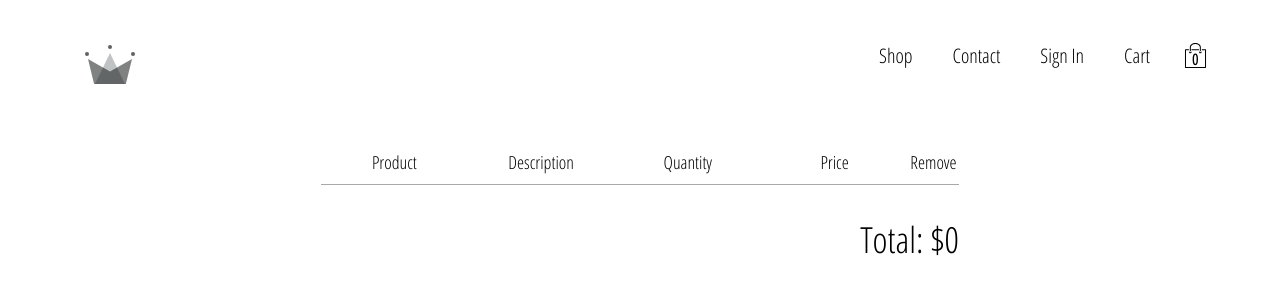
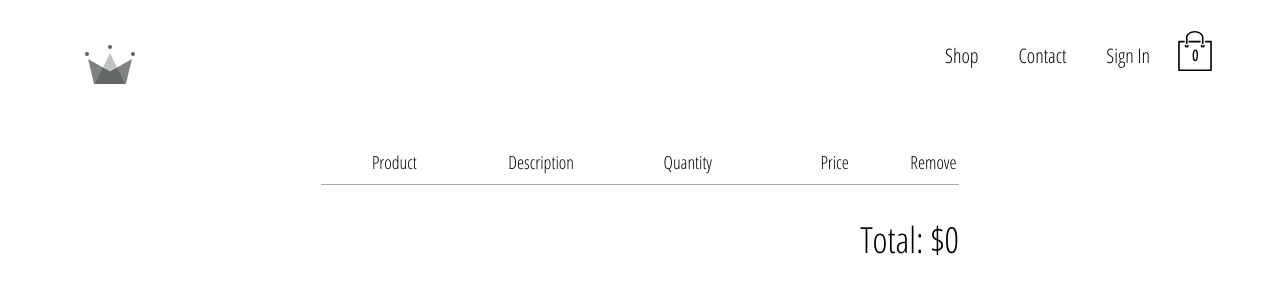
Before and after one commit to Professional0321/react_react-hooks_typescript_node, a React (Create React App) app: page /checkout in a window 1280 px wide. Shown: the top 300 px of the page. Built offline with nearby package versions, Linux system fonts and the light colour scheme.

Commit message:
Increase quantity of items through checkout page

```diff
--- a/src/components/cart-icon/cart-icon.styles.scss
+++ b/src/components/cart-icon/cart-icon.styles.scss
@@ -6,10 +6,11 @@
   align-items: center;
   justify-content: center;
   cursor: pointer;
+  bottom: 4px;
 
   .shopping-icon {
-    width: 2.5rem;
-    height: 2.5rem;
+    width: 4rem;
+    height: 4rem;
   }
 
   .item-count {
--- a/src/components/checkout-item/checkout-item.component.jsx
+++ b/src/components/checkout-item/checkout-item.component.jsx
@@ -12,8 +12,11 @@ const CheckoutItem = ({ cartItem }) => {
         <img src={imageUrl} alt="item"></img>
       </div>
       <span className="name">{name}</span>
-      <div onClick={() => removeItem(this.cartItem)}></div>
-      <span className="quantity">{quantity}</span>
+      <span className="quantity">
+        <div onClick={() => removeItem(cartItem)}>&#10094;</div>
+        <span className="quantity">{quantity}</span>
+        <div onClick={() => addItem(cartItem)}>&#10095;</div>
+      </span>
       <span className="price">{price}</span>
       <div className="remove-button" onClick={() => removeItem(cartItems, this.cartItem)}>&#10005;</div>
     </div>
--- a/src/components/checkout-item/checkout-item.styles.scss
+++ b/src/components/checkout-item/checkout-item.styles.scss
@@ -24,6 +24,18 @@
   }
 
   .quantity {
+    display: flex;
+
+    .arrow {
+      cursor: pointer;
+    }
+
+    .value {
+      margin: 0 10px;
+    }
+  }
+
+  .quantity {
     padding-left: 20px;
   }
 
--- a/src/components/header/header.component.tsx
+++ b/src/components/header/header.component.tsx
@@ -20,7 +20,7 @@ const Header: React.FC = () => {
         <Link className="option" to="/shop">Shop</Link>
         <Link className="option" to="/shop">Contact</Link>
         <Link className="option" to="/signin">Sign In</Link>
-        <Link className="option" to="/">Cart</Link>
+        {/* <Link className="option" to="/">Cart</Link> */}
         <CartIcon/>
       </div>
       {hidden ? null : <CartDropdown/>}
```
